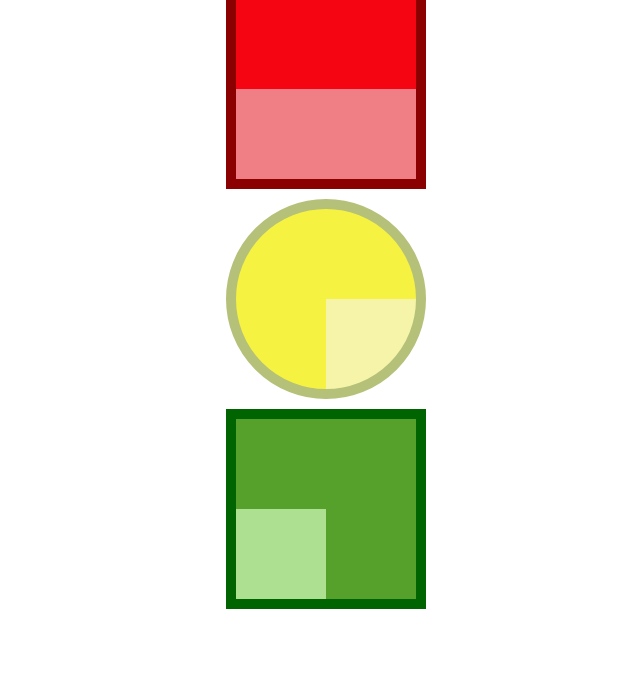
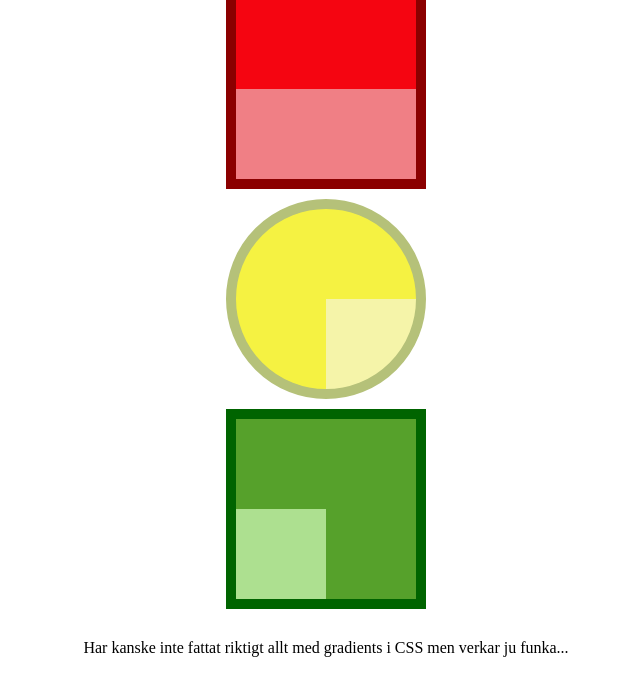
Before and after one commit to Lolcat414GBG/trafikljus, a plain HTML site: page index.html in a window 1280 px wide. Shown: the part 58-754 px from the top of the page, without its empty margins (314-954 px from the left). Drawn offline with Linux system fonts and the light colour scheme.

Commit message:
Lade till en footer

```diff
--- a/index.html
+++ b/index.html
@@ -17,6 +17,9 @@
         <section class="yellow box"></section>
         <section class="green box"></section>
     </main>
+    <footer>
+        <p>Har kanske inte fattat riktigt allt med gradients i CSS men verkar ju funka...</p>
+    </footer>
 </body>
 
 </html>
--- a/style.css
+++ b/style.css
@@ -29,3 +29,7 @@ body {
     border: 10px solid darkgreen;
     background: linear-gradient(180deg, #56a12b 50%, rgba(0, 0, 0, 0) 50%), linear-gradient(270deg, #56a12b 50%, rgba(173, 224, 144, 1) 50%);
 }
+
+footer {
+    padding: 20px 0;
+}
```
